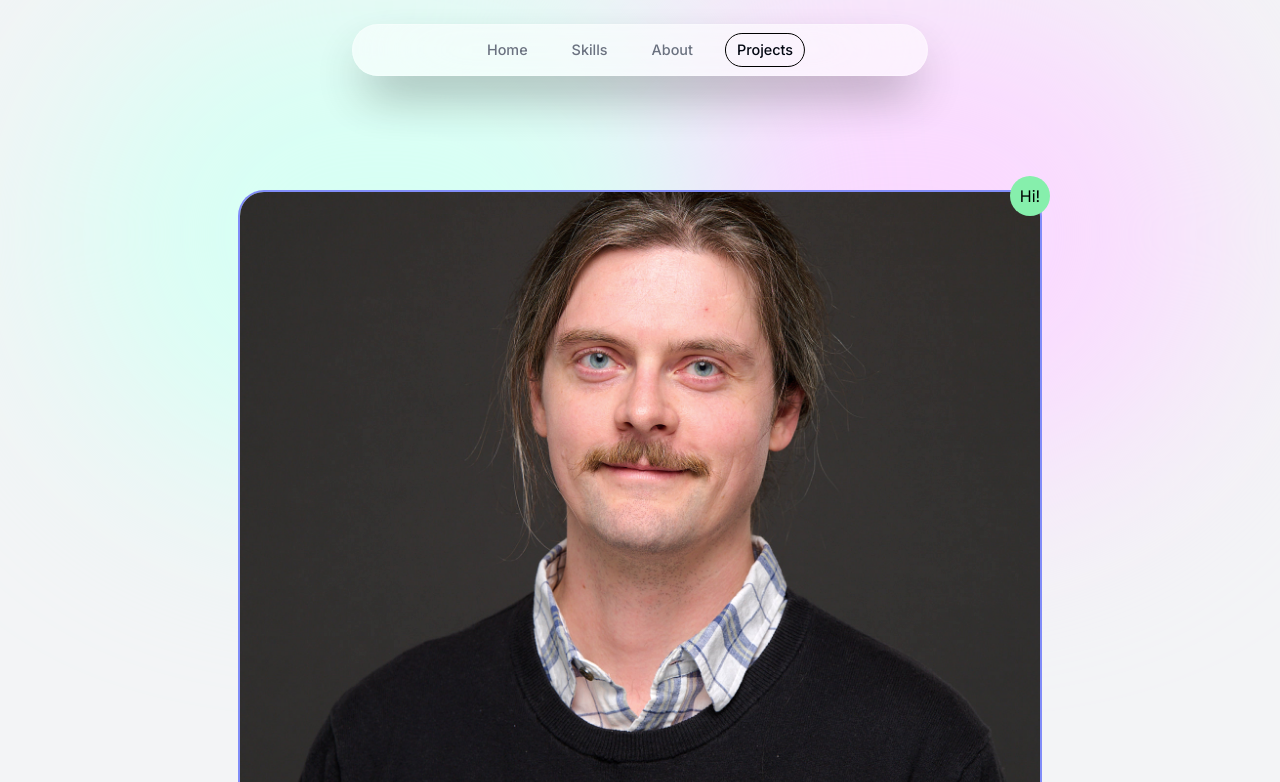
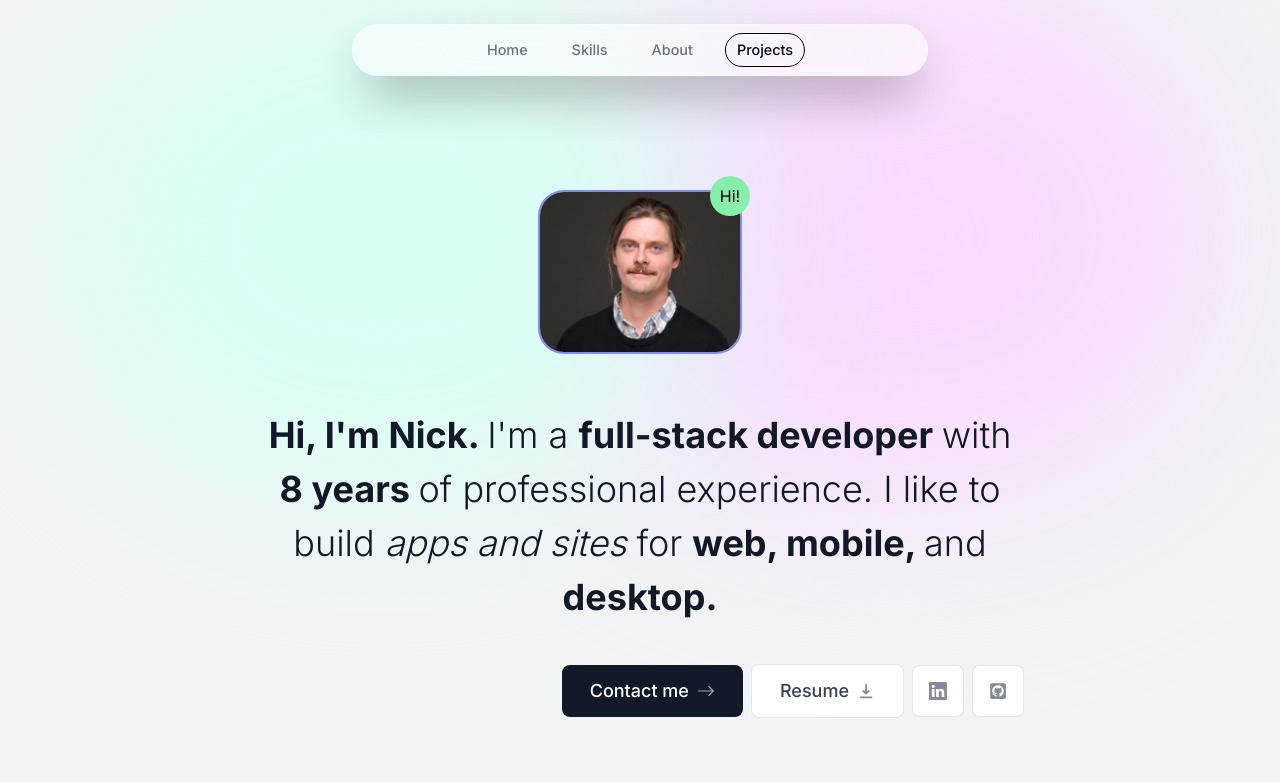
Before and after one commit to nick-fraser-dev/portfolio-site, a Next.js app: page / in a window 1280 px wide. Shown: the top 782 px of the page. Built offline with nearby package versions, Linux system fonts and the light colour scheme.

Commit message:
Image fix for safari

```diff
--- a/src/components/intro/intro-hero.tsx
+++ b/src/components/intro/intro-hero.tsx
@@ -17,7 +17,7 @@ export default function IntroHero() {
                     <div className="overflow-hidden rounded-3xl ring-indigo-400 ring-2">
                         <Image
                             src={"/static/nf_li.jpg"} height={200} width={200} alt={"nick-fraser"}
-                            className="rounded-3xl scale-125 w-auto h-auto translate-y-4 brightness-110 saturate-[.9]"
+                            className="relative rounded-3xl scale-125 translate-y-4 brightness-110 saturate-[.9]"
 
                         />
                     </div>
```
